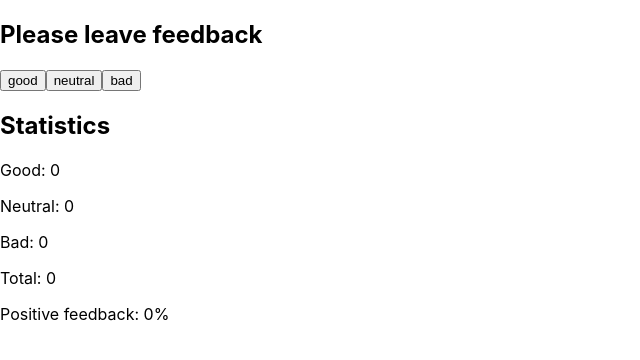
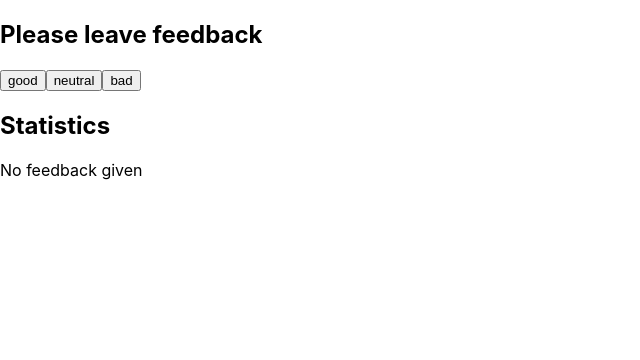
Before and after one commit to MarynaMuntian/goit-react-hw-02-feedback, a React (Create React App) app: page / in a window 1280 px wide. Shown: the top 360 px of the page, without its empty margins (0-640 px from the left). Built offline with nearby package versions, Linux system fonts and the light colour scheme.

Commit message:
add step 4

```diff
--- a/src/components/App.jsx
+++ b/src/components/App.jsx
@@ -2,6 +2,7 @@
 import { Statistics } from './Statistics/Statistics';
 import FeedbackOptions from './FeedbackOptions/FeedbackOptions';
 import { Section } from './Section/Section';
+import { Notification } from './Notification/Notification';
 
 export class App extends React.Component {
   state = {
@@ -27,6 +28,8 @@
   };
 
   render() {
+    const total = this.countTotalFeedback();
+
     return (
       <div>
         <Section title="Please leave feedback">
@@ -37,6 +40,7 @@
         </Section>
 
         <Section title="Statistics">
+          {total > 0 ? (
             <Statistics
               good={this.state.good}
               neutral={this.state.neutral}
@@ -44,6 +48,9 @@
               total={this.countTotalFeedback()}
               positivePercentage={this.state.good ? this.countPositiveFeedbackPercentage() : 0}
             ></Statistics>
+          ) : (
+            <Notification message="No feedback given" />
+          )}
         </Section>
       </div>
     );
--- /dev/null
+++ b/src/components/Notification/Notification.jsx
@@ -0,0 +1,11 @@
+import React from 'react';
+import css from './Notification.module.css';
+import PropTypes from 'prop-types';
+
+export const Notification = ({ message }) => {
+  return <p>{message}</p>;
+};
+
+Notification.propTypes = {
+  message: PropTypes.string,
+};
```
Also changed, not shown: src/components/Notification/Notification.module.css (added). Lines whose indentation alone changed are shown as unchanged.
